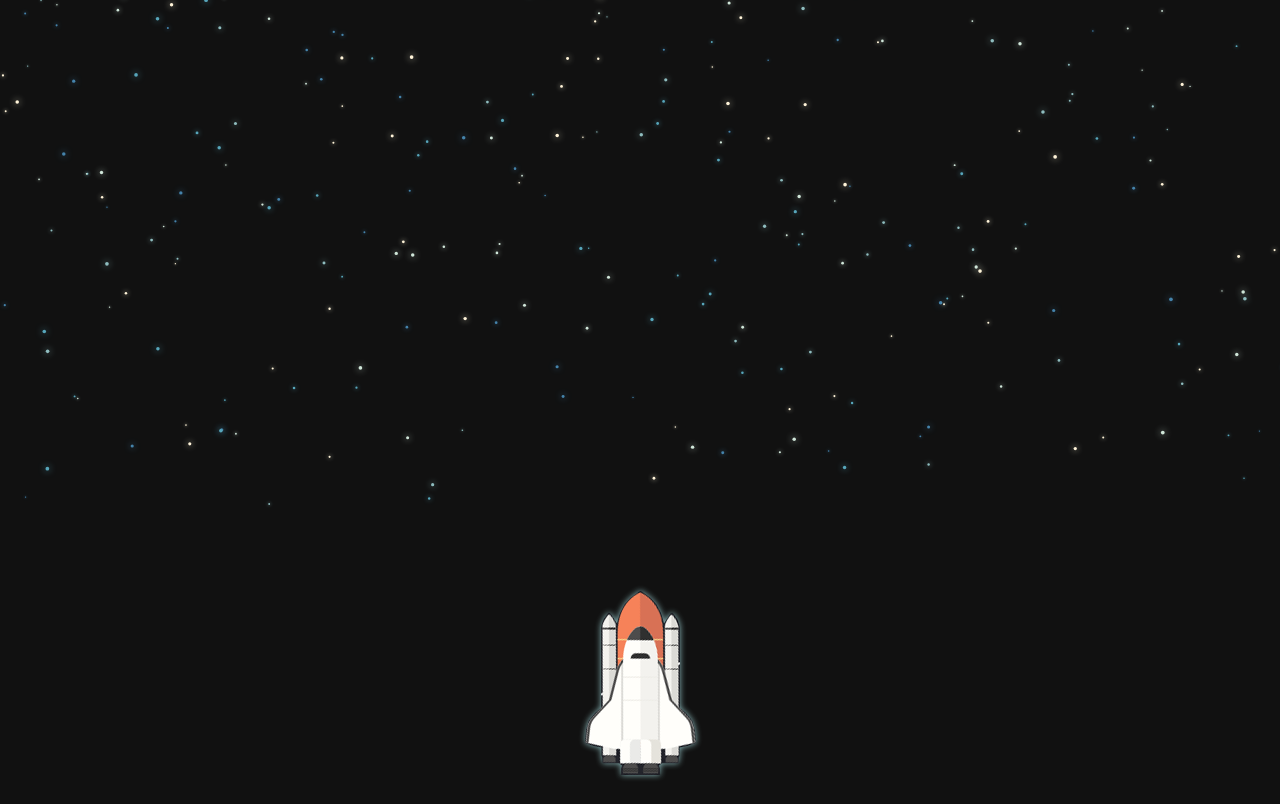
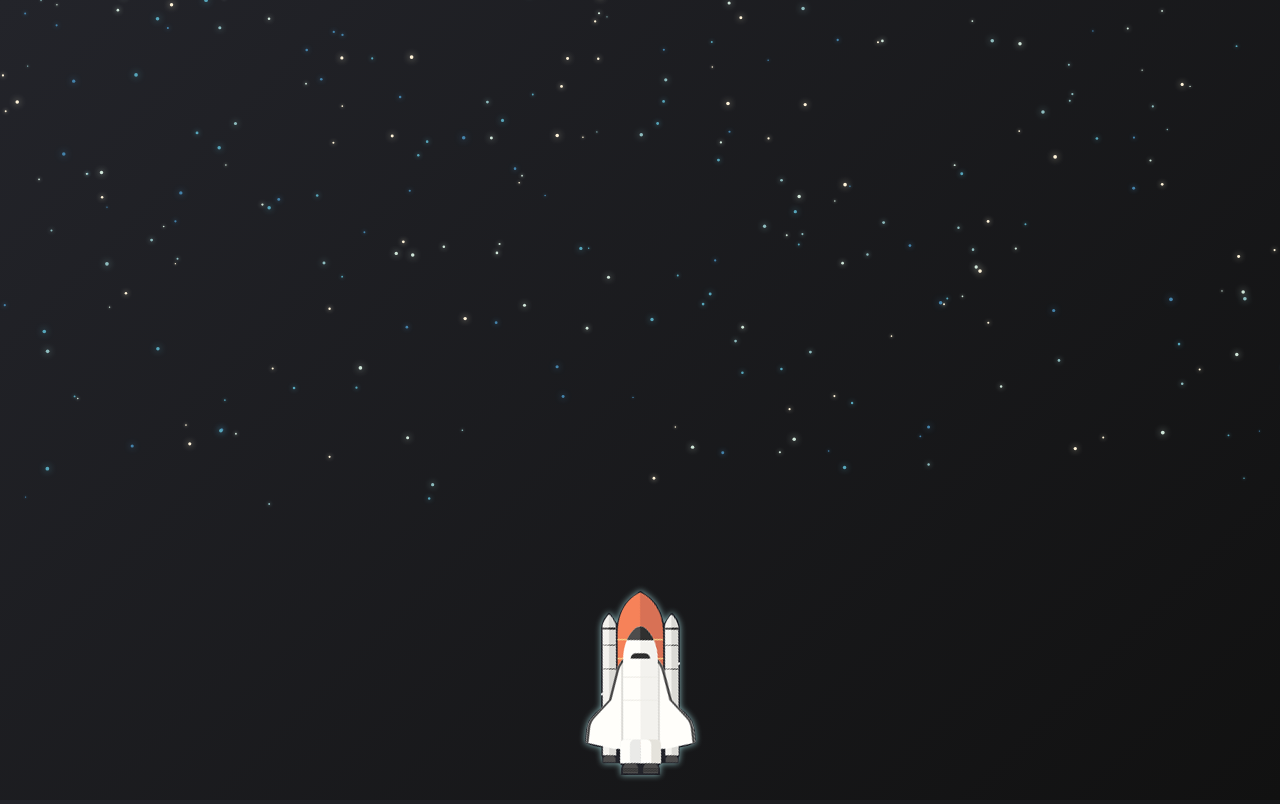
Before and after one commit to eric-shell/HTML-Canvas-Space-Shuttle, a plain HTML site: page index.html in a window 1280 px wide. Drawn offline with Linux system fonts and the light colour scheme.

Commit message:
Changing background to a linear gradient

```diff
--- a/styles.css
+++ b/styles.css
@@ -2,5 +2,6 @@ html,
 body {
     margin: 0;
     height: 100%;
-    background: #111111;
+    /* TODO add browser prefixes */
+    background: linear-gradient(-45deg, #111111, #23242a);
 }
```
